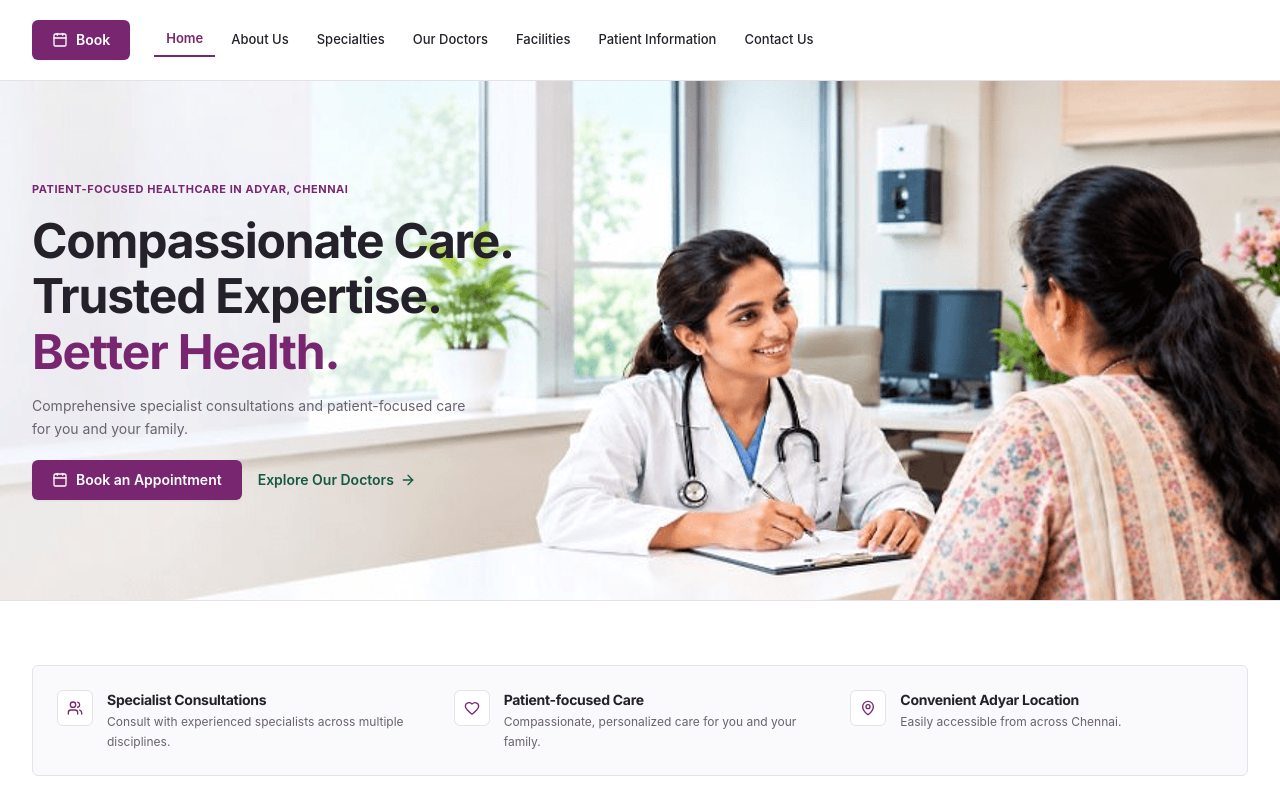
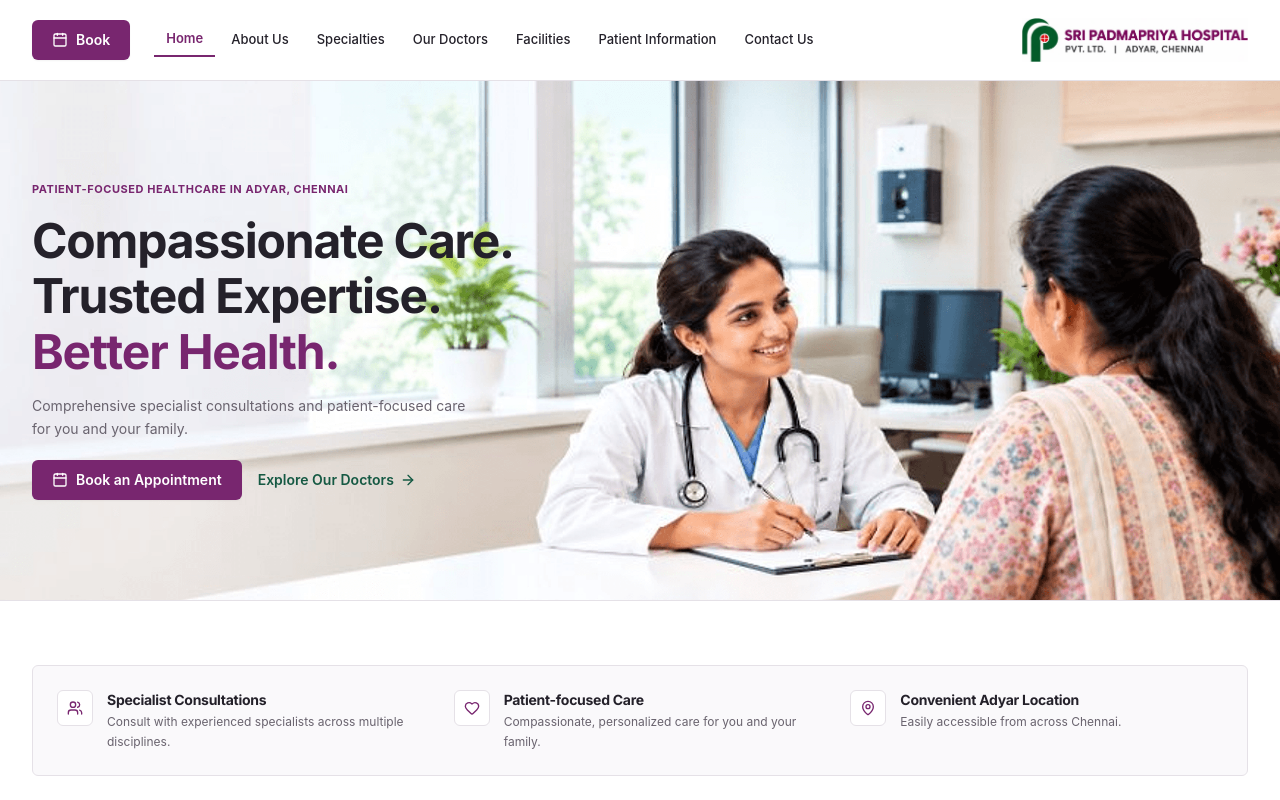
Before and after one commit to Dravid2016/Sri-Padmapriya-hospital, a React (Vite) app: page / in a window 1280 px wide. Shown: the top 800 px of the page. Built offline with nearby package versions, Linux system fonts and the light colour scheme.

Commit message:
Restore official hospital logo to header across all pages

```diff
--- a/src/components/Header.jsx
+++ b/src/components/Header.jsx
@@ -68,9 +68,8 @@ export default function Header() {
             </nav>
           </div>
 
-          {/* Right Side: Hospital Logo (Removed on the Home Screen, shown on all other pages) */}
+          {/* Right Side: Hospital Logo (Always visible across all pages) */}
           <div className="flex items-center">
-            {!isHomePage && (
             <Link to="/" className="flex items-center gap-3 focus:outline-none">
               <img
                 src="/images/brand/official_hospital_logo.png"
@@ -81,7 +80,6 @@ export default function Header() {
                 }}
               />
             </Link>
-            )}
           </div>
 
         </div>
```
Lines whose indentation alone changed are shown as unchanged.
